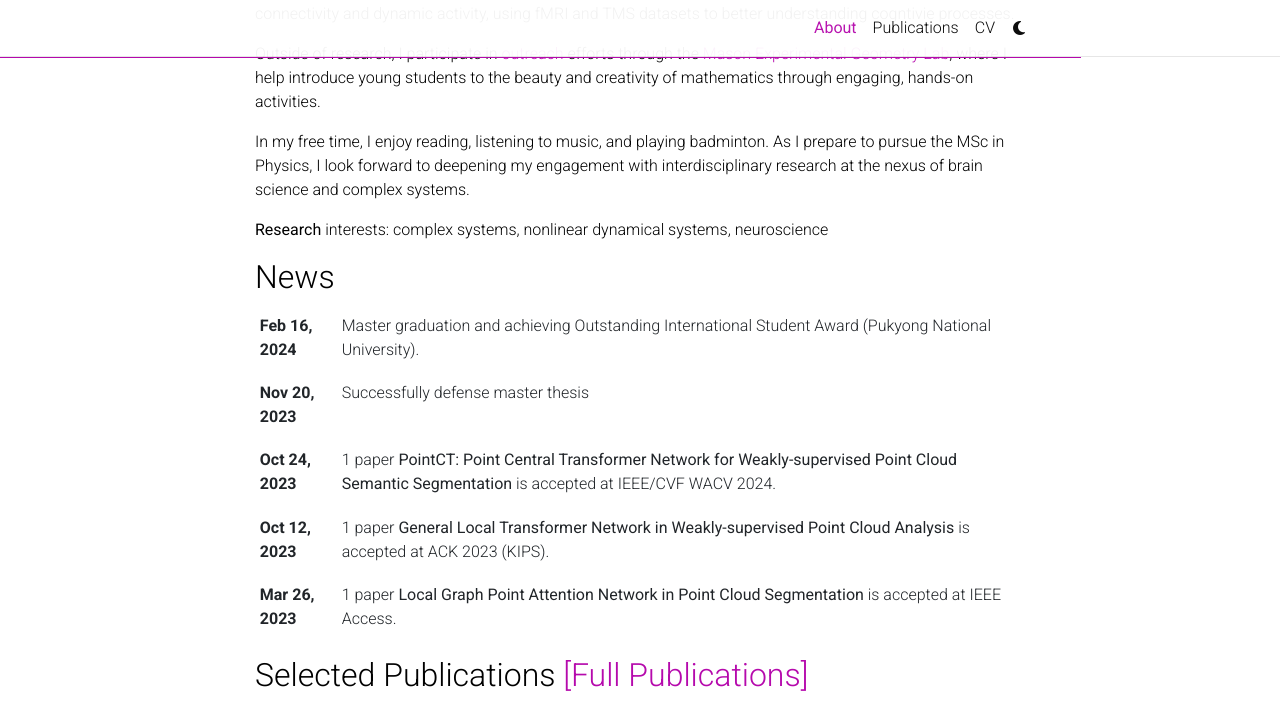
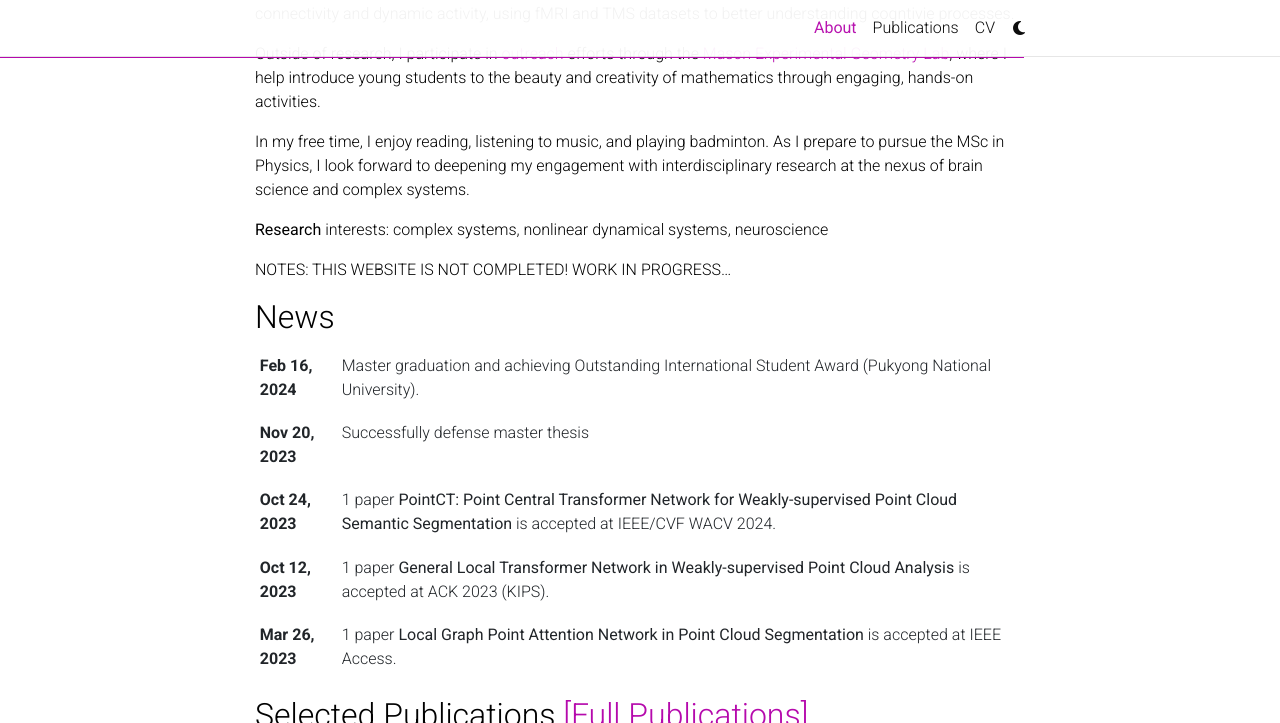
Before and after one commit to lvkhang123/lvkhang123.github.io, a Jekyll site: the page built from _pages/about.md, in a window 1280 px wide and 900 px high, scrolled down 607 px, cut to the strip 0-723 px from the top of the window. Built offline with Jekyll 4.4.1, drawn with Linux system fonts in a browser that asks for light colours; full-size pictures stand in for the smaller copies a plugin makes; comment, search, counter and statistics services are not loaded; a style sheet for code colours, icons or effects is not loaded.

Commit message:
work_in_progress

```diff
--- a/_pages/about.md
+++ b/_pages/about.md
@@ -29,3 +29,6 @@
 In my free time, I enjoy reading, listening to music, and playing badminton. As I prepare to pursue the MSc in Physics, I look forward to deepening my engagement with interdisciplinary research at the nexus of brain science and complex systems.
 
 <b>Research</b> interests: complex systems, nonlinear dynamical systems, neuroscience
+
+
+NOTES: THIS WEBSITE IS NOT COMPLETED! WORK IN PROGRESS...
```
